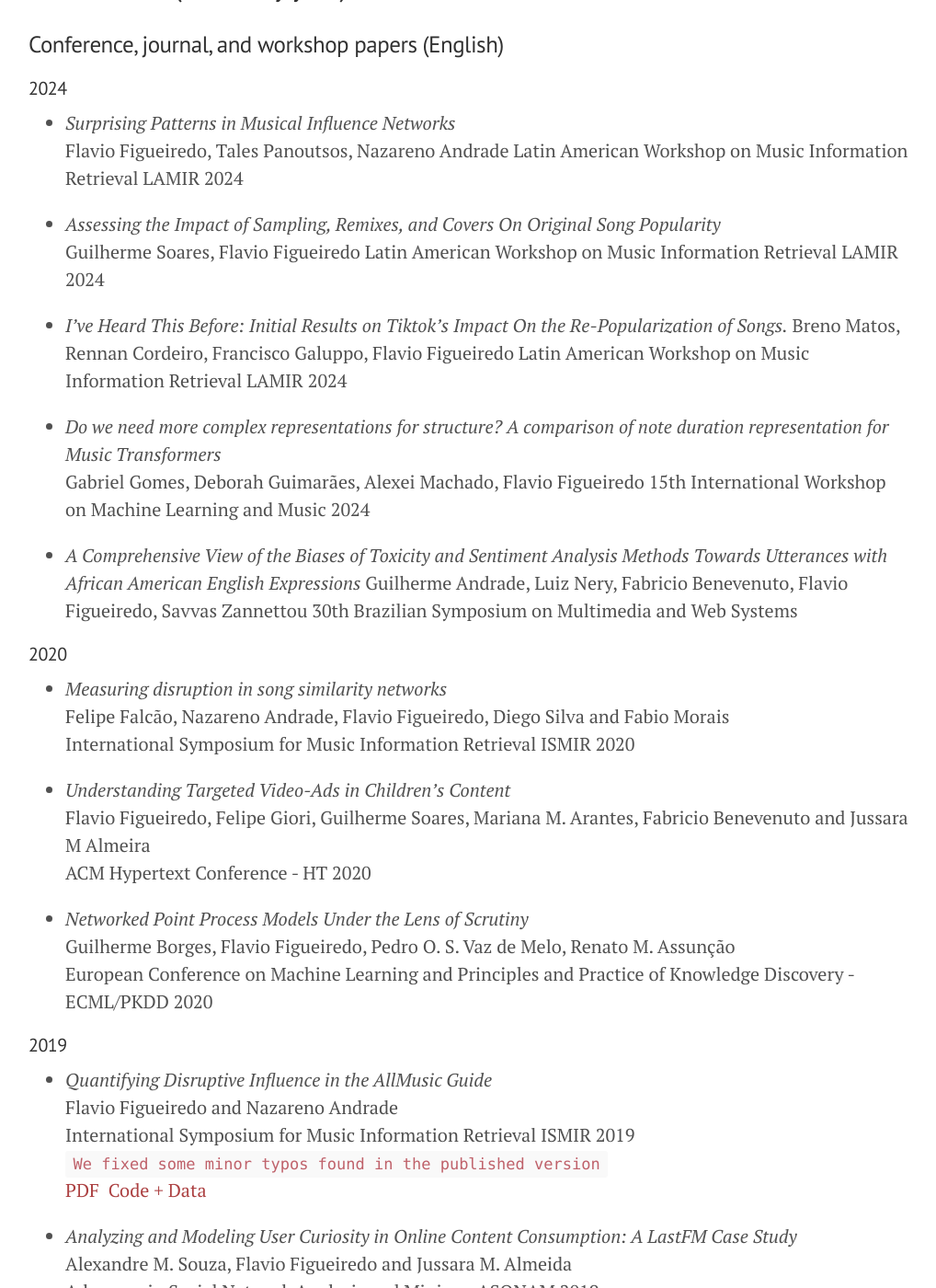
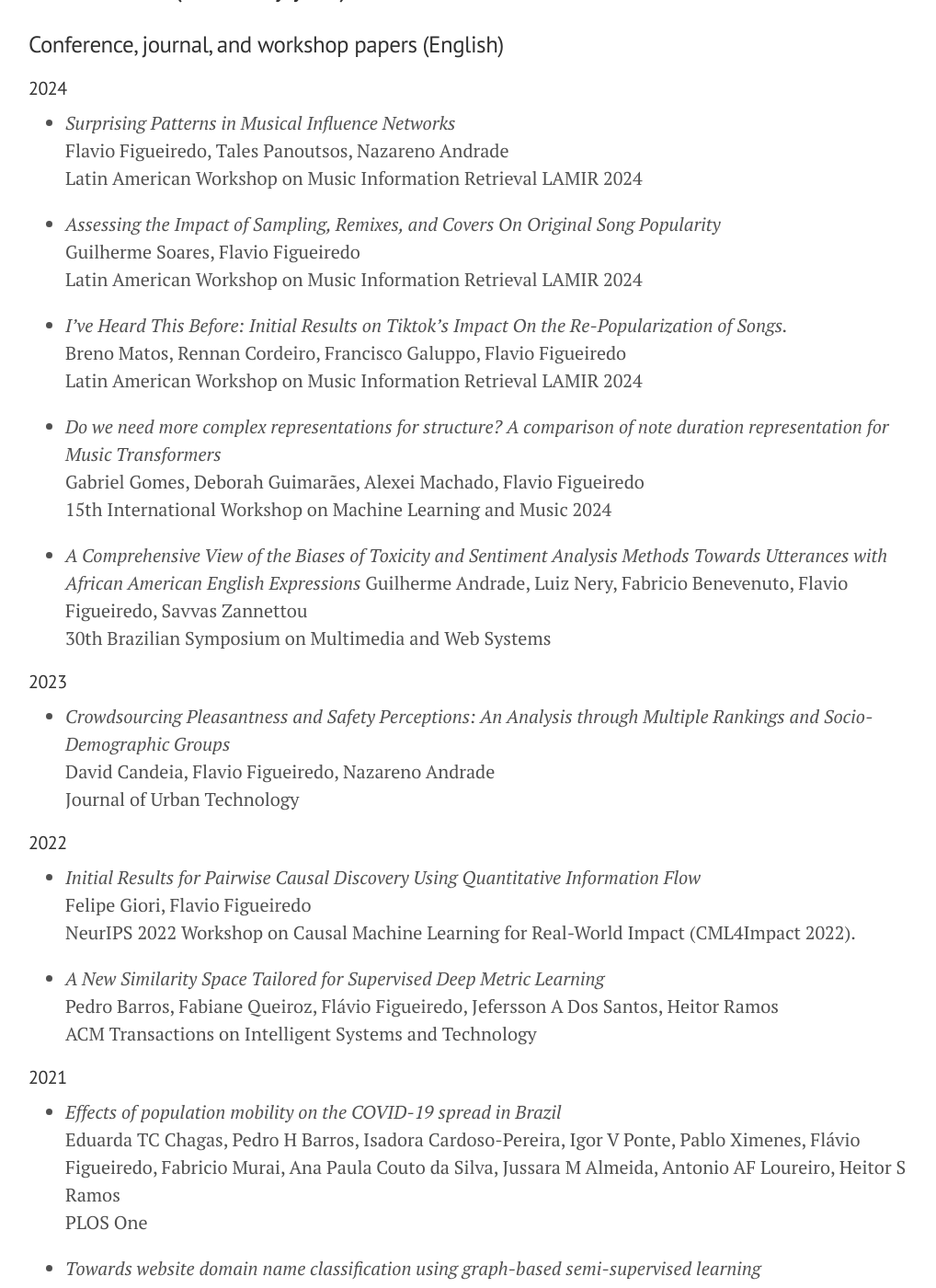
Before and after one commit to flaviovdf/flaviovdf.github.io, a Jekyll site: the page built from index.md, in a window 1280 px wide and 1400 px high, scrolled down 374 px. Shown: the whole window at 92% size, without its empty margins (129-1147 px from the left). Built offline with Jekyll 4.4.1, drawn with Linux system fonts in a browser that asks for light colours; some of the changed text lies outside the part shown.

Commit message:
Update index.md

```diff
--- a/index.md
+++ b/index.md
@@ -17,24 +17,54 @@ Hello, and welcome to my home page. Currently, I work as a Professor @ UFMG. Mos
 #### 2024
 
 * *Surprising Patterns in Musical Influence Networks* <br/>
-  Flavio Figueiredo, Tales Panoutsos, Nazareno Andrade
+  Flavio Figueiredo, Tales Panoutsos, Nazareno Andrade <br/>
   Latin American Workshop on Music Information Retrieval  LAMIR 2024
 
 * *Assessing the Impact of Sampling, Remixes, and Covers On Original Song Popularity* <br/>
-  Guilherme Soares, Flavio Figueiredo
+  Guilherme Soares, Flavio Figueiredo <br/>
   Latin American Workshop on Music Information Retrieval  LAMIR 2024
 
-* *I’ve Heard This Before: Initial Results on Tiktok’s Impact On the Re-Popularization of Songs.*
-  Breno Matos, Rennan Cordeiro, Francisco Galuppo, Flavio Figueiredo
+* *I’ve Heard This Before: Initial Results on Tiktok’s Impact On the Re-Popularization of Songs.* <br/>
+  Breno Matos, Rennan Cordeiro, Francisco Galuppo, Flavio Figueiredo <br/>
   Latin American Workshop on Music Information Retrieval  LAMIR 2024
 
 * *Do we need more complex representations for structure? A comparison of note duration representation for Music Transformers* <br/>
-  Gabriel Gomes, Deborah Guimarães, Alexei Machado, Flavio Figueiredo
+  Gabriel Gomes, Deborah Guimarães, Alexei Machado, Flavio Figueiredo <br/>
   15th International Workshop on Machine Learning and Music 2024
 
 * *A Comprehensive View of the Biases of Toxicity and Sentiment Analysis Methods Towards Utterances with African American English Expressions*
-  Guilherme Andrade, Luiz Nery, Fabricio Benevenuto, Flavio Figueiredo, Savvas Zannettou
+  Guilherme Andrade, Luiz Nery, Fabricio Benevenuto, Flavio Figueiredo, Savvas Zannettou <br/>
   30th Brazilian Symposium on Multimedia and Web Systems
+
+#### 2023
+
+* *Crowdsourcing Pleasantness and Safety Perceptions: An Analysis through Multiple Rankings and Socio-Demographic Groups* <br/>
+  David Candeia, Flavio Figueiredo, Nazareno Andrade <br/>
+  Journal of Urban Technology
+
+#### 2022
+
+* *Initial Results for Pairwise Causal Discovery Using Quantitative Information Flow* <br/>
+  Felipe Giori, Flavio Figueiredo <br/>
+  NeurIPS 2022 Workshop on Causal Machine Learning for Real-World Impact (CML4Impact 2022).
+
+* *A New Similarity Space Tailored for Supervised Deep Metric Learning*  <br/>
+  Pedro Barros, Fabiane Queiroz, Flávio Figueiredo, Jefersson A Dos Santos, Heitor Ramos <br/>
+  ACM Transactions on Intelligent Systems and Technology
+
+#### 2021
+
+* *Effects of population mobility on the COVID-19 spread in Brazil* <br/>
+   Eduarda TC Chagas, Pedro H Barros, Isadora Cardoso-Pereira, Igor V Ponte, Pablo Ximenes, Flávio Figueiredo, Fabricio Murai, Ana Paula Couto da Silva, Jussara M Almeida, Antonio AF Loureiro, Heitor S Ramos <br/>
+   PLOS One
+
+* *Towards website domain name classification using graph-based semi-supervised learning* <br/>
+  Azadeh Faroughi, Andrea Morichetta, Luca Vassio, Flavio Figueiredo, Marco Mellia, Reza Javidan <br/>
+  Computer Networks
+
+* *Networked point process models under the lens of scrutiny*<br/>
+  Guilherme Borges, Flavio Figueiredo, Renato M Assunção, Pedro OS Vaz-de-Melo <br/>
+  Machine Learning and Knowledge Discovery in Databases: European Conference, ECML PKDD 2020
 
 #### 2020
 
@@ -49,6 +79,10 @@ Hello, and welcome to my home page. Currently, I work as a Professor @ UFMG. Mos
 * *Networked Point Process Models Under the Lens of Scrutiny* <br/>
   Guilherme Borges, Flavio Figueiredo, Pedro O. S. Vaz de Melo, Renato M. Assunção <br/>
   European Conference on Machine Learning and Principles and Practice of  Knowledge Discovery - ECML/PKDD 2020 <br/>
+
+* *Federated and secure cloud services for building medical image classifiers on an intercontinental infrastructure* <br/>
+  Ignacio Blanquer, Francisco Brasileiro, Andrey Brito, Amanda Calatrava, Andre Carvalho, Christof Fetzer, Flavio Figueiredo, Ronny Petterson Guimaraes, Leandro Marinho, Wagner Meira Jr, Altigran Silva, Angel Alberich-Bayarri, Eduardo Camacho-Ramos, Ana Jimenez-Pastor, Antonio Luiz L Ribeiro, Bruno Ramos Nascimento, Fabio Silva <br/>
+  Future Generation Computer Systems
 
 #### 2019
 
```
